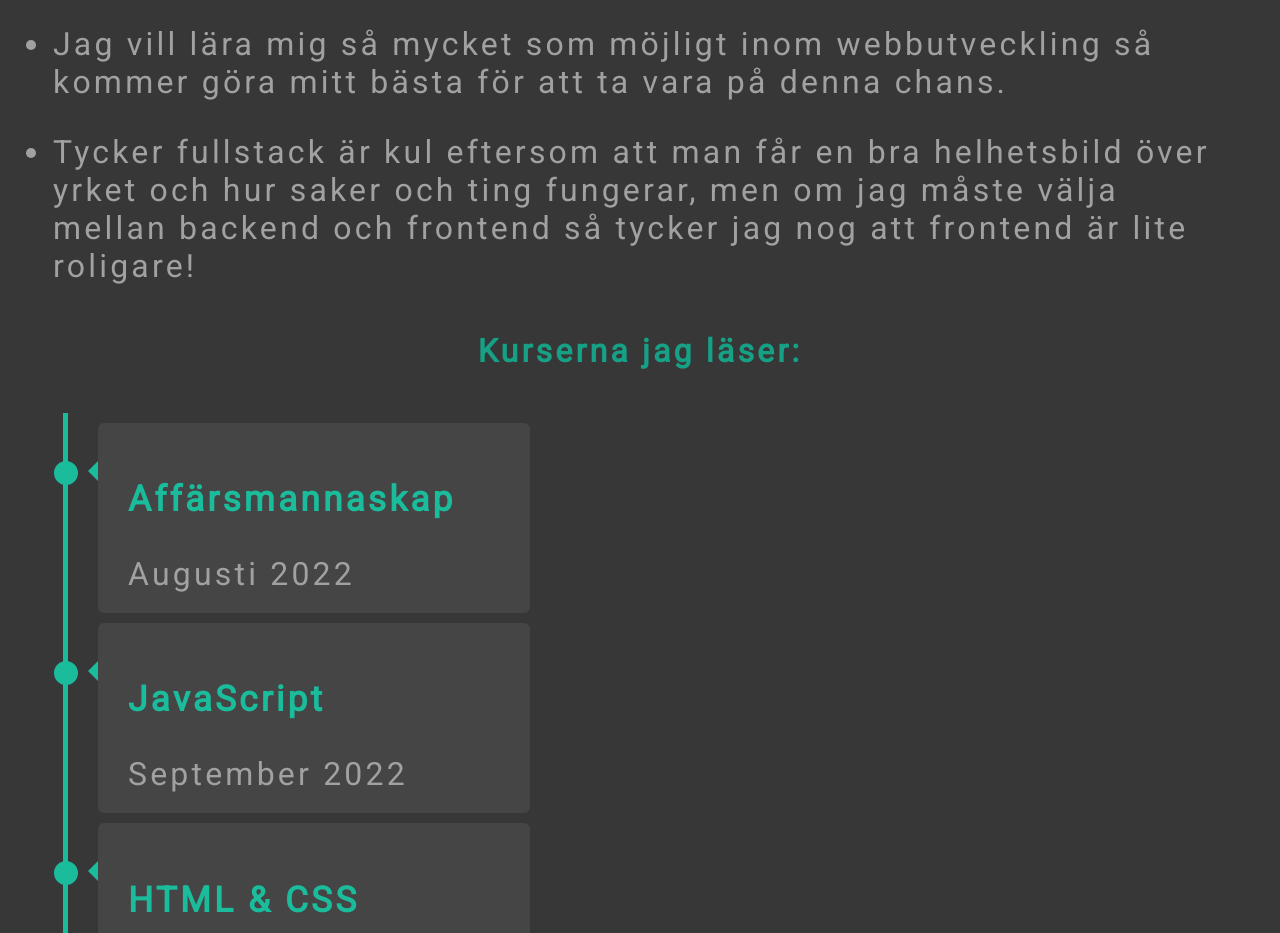
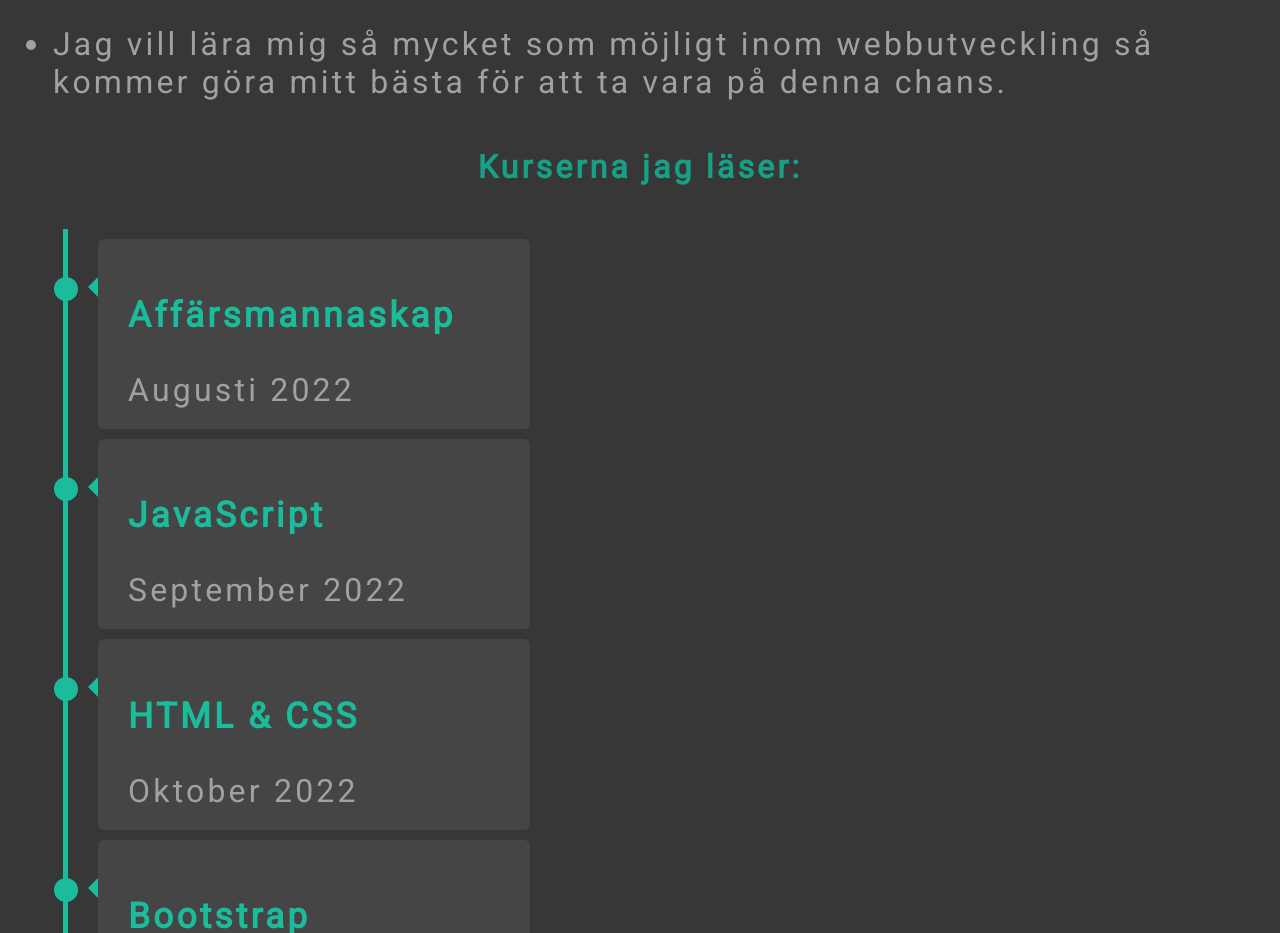
Before and after one commit to AlexanderWiklow/Portfolio2023, a website: page index.html in a window 1280 px wide. Shown: the part 1760-2693 px from the top of the page. Drawn offline with Linux system fonts and the light colour scheme.

Commit message:
change intro text

```diff
--- a/index.html
+++ b/index.html
@@ -78,7 +78,6 @@
               ska leda till anställning!
             </li>
             <li>Jag vill lära mig så mycket som möjligt inom webbutveckling så kommer göra mitt bästa för att ta vara på denna chans.</li>
-                        <li>Tycker fullstack är kul eftersom att man får en bra helhetsbild över yrket och hur saker och ting fungerar, men om jag måste välja mellan backend och frontend så tycker jag nog att frontend är lite roligare!</li>
           </ul>
                     <div class="center">
                               <h4>Kurserna jag läser:</h4>
```
